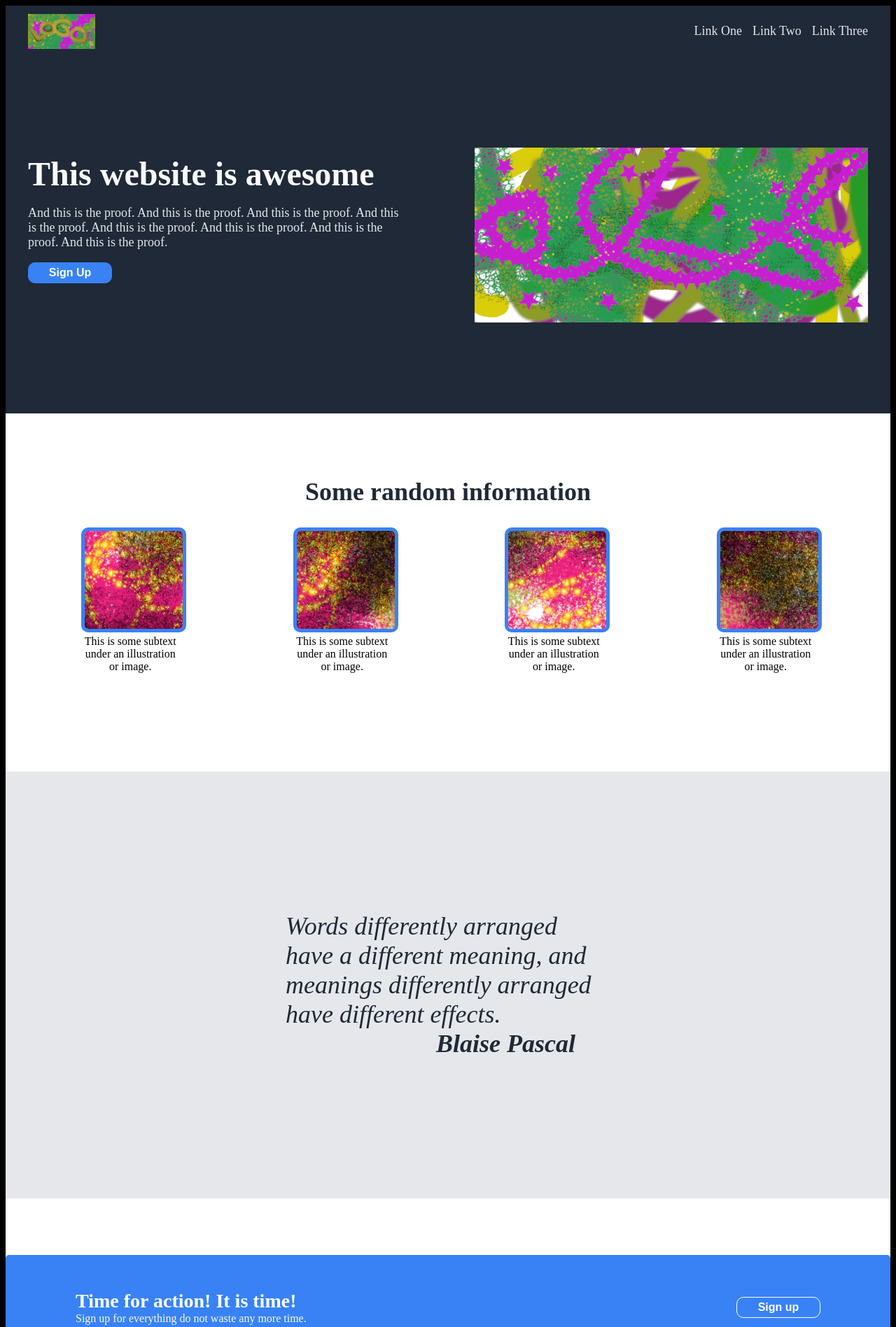
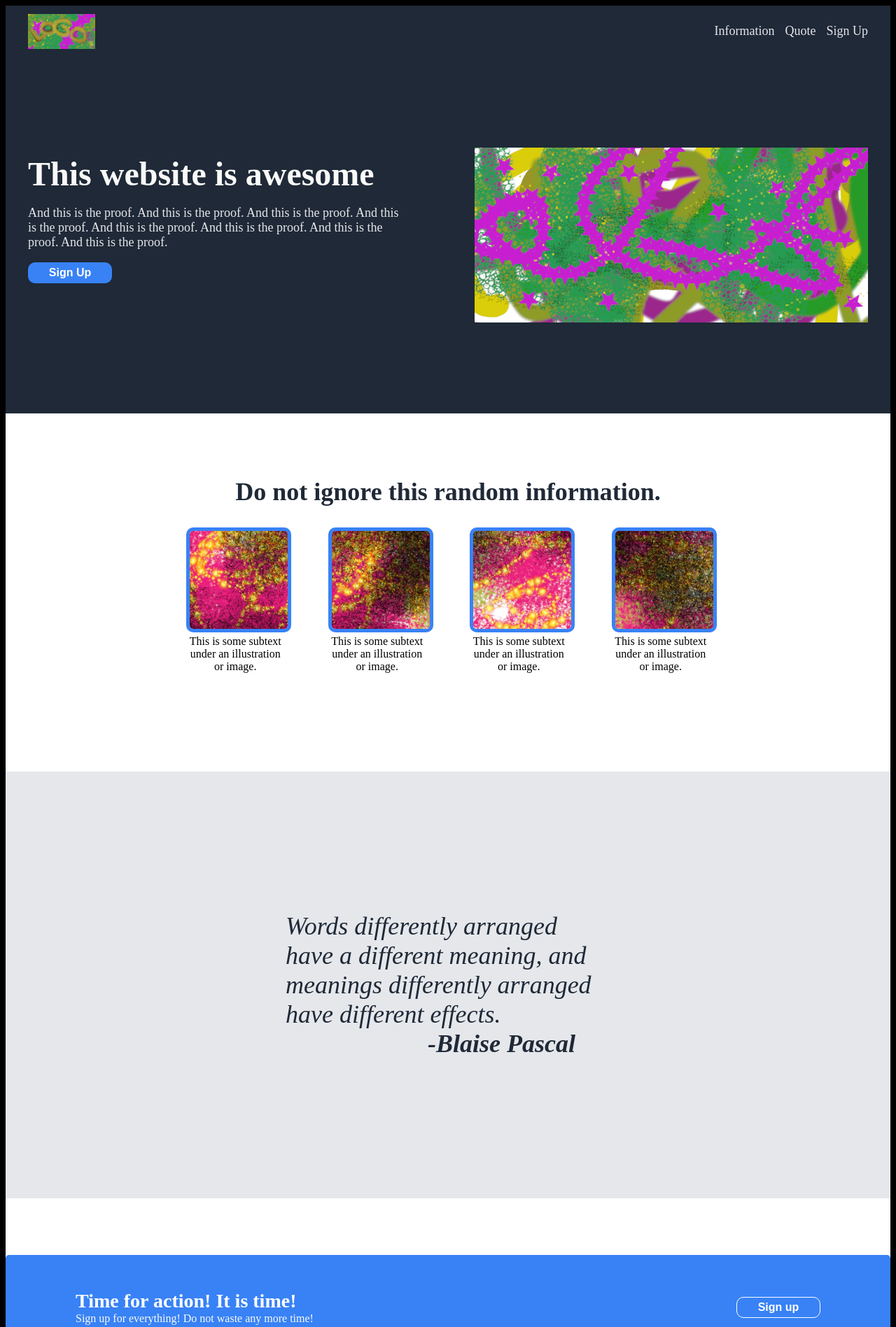
Before and after one commit to RadekHerman/odin-Landing-Page-Project, a plain HTML site: page index.html in a window 1280 px wide. Shown: the top 1897 px of the page at 70% size. Drawn offline with Linux system fonts and the light colour scheme.

Commit message:
feat:  wrap

```diff
--- a/css/styles.css
+++ b/css/styles.css
@@ -27,6 +27,7 @@ ul {
     display: flex;
     justify-content: space-between;
     padding: 30px 0;
+    flex-wrap: wrap;
 }
 
 .s1-left {
@@ -62,9 +63,13 @@ background-color: red;
 
 .container {
     display: flex;
+    max-width: 800px;
+    margin: 0 auto;
     justify-content: space-around;
     gap: 10px;
+    flex-wrap: wrap;
 }
+
 
 .column {
     /* display: flex;
@@ -117,6 +122,10 @@ footer {
     padding: 10px 0;
     }
 
+span {
+    color: red;
+    font-weight: 900;
+}
 .section-2 {
     padding-top: 60px;
     padding-bottom: 140px;
@@ -187,6 +196,7 @@ h2 {
     justify-content: end;
     font-weight: 800;
     margin-right: 50px;
+    margin-left: 100px;
 }
 
 .time {
--- a/index.html
+++ b/index.html
@@ -15,9 +15,9 @@
         <div class="section-0">
           <img id="logo" src="./img/logo.png" alt="nice logo">
           <ul>
-            <li><a href="#link-one" >Link One</a></li>
-            <li><a href="#link-two" >Link Two</a></li>
-            <li><a href="#link-three" >Link Three</a></li>
+            <li><a href="#info" >Information</a></li>
+            <li><a href="#quote" >Quote</a></li>
+            <li><a href="#signup" >Sign Up</a></li>
           </ul>
         </div>
       </div>
@@ -43,8 +43,8 @@
         </div>
       </div>
       <div class="background-2">
-        <div class="box section-2">
-          <h2>Some random information</h2>
+        <div class="box section-2" id="info">
+          <h2>Do not ignore this random information.</h2>
           <div class="container">
             <div class="column">
               <img src="./img/1.png" alt="no1">
@@ -66,18 +66,18 @@
         </div>
       </div>
       <div class="background-3">
-        <div class="box section-3">
+        <div class="box section-3" id="quote">
           <div class="quote">Words differently arranged have a different meaning,
             and meanings differently arranged have different effects.
           </div>
-          <div class="quote pascal">Blaise Pascal</div>
+          <div class="quote pascal">-Blaise Pascal</div>
         </div>
       </div>
       <div class="background-2">
-        <div class="box section-4">
+        <div class="box section-4" id="signup">
           <div class="s4-left">
             <div class="time">Time for action! It is time!</div>
-            <div>Sign up for everything do not waste any more time.</div>
+            <div>Sign up for everything! Do not waste any more time!</div>
           </div>
           <div class="s4-right">
             <button type="submit" class="signup-button2">Sign up</button>
```
